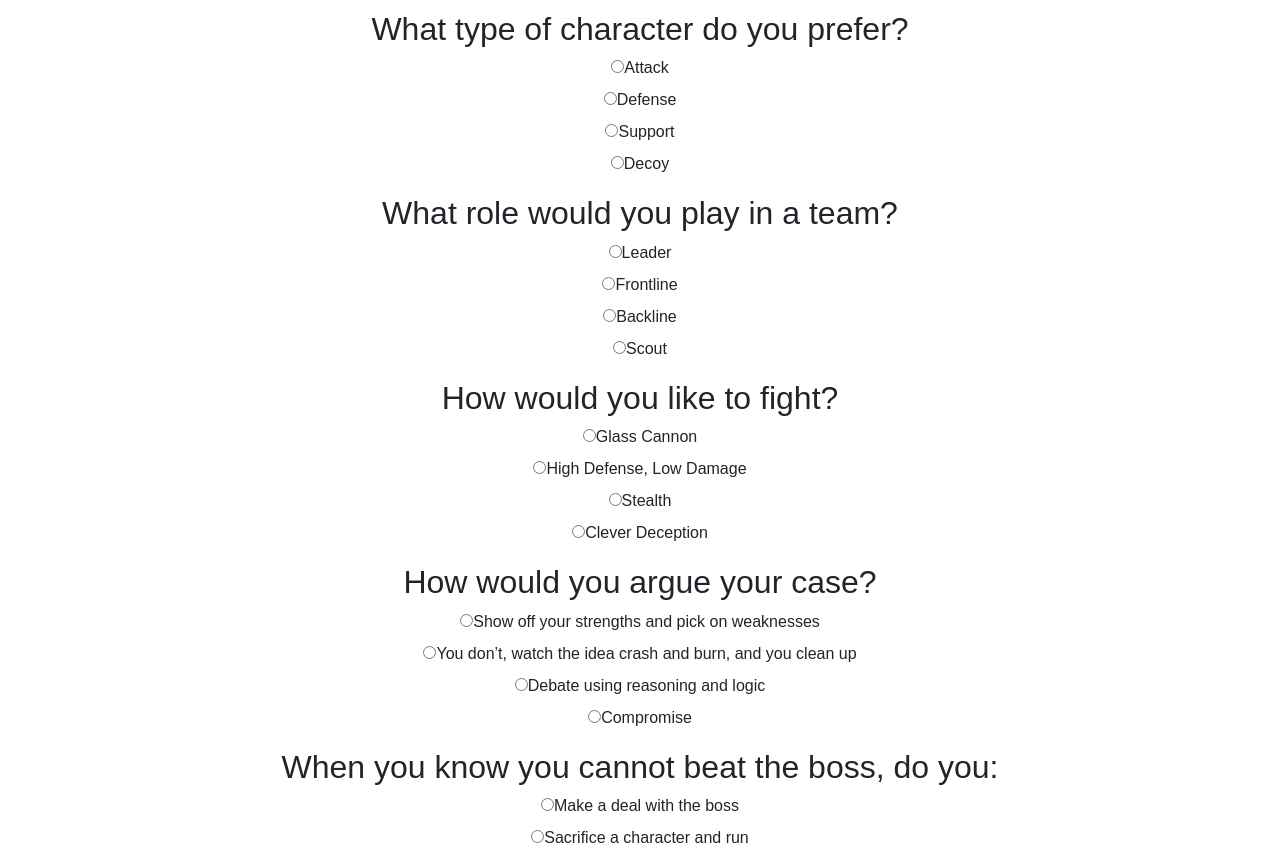
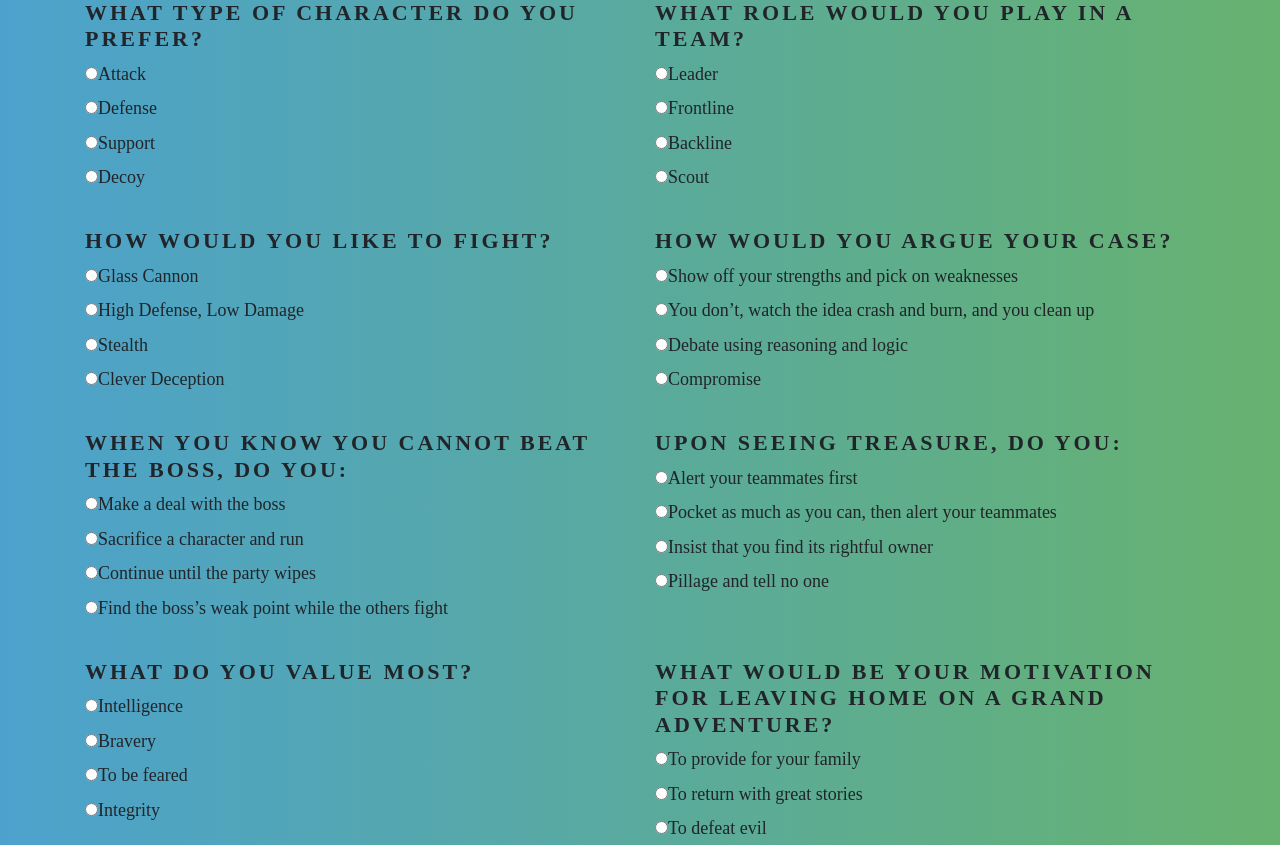
Before and after one commit to fullmetalcloud/Kharisma-client, a React (Create React App) app in the folder client/: page / in a window 1280 px wide. Shown: the top 845 px of the page. Built offline with nearby package versions, Linux system fonts and the light colour scheme.

Commit message:
styled page

```diff
--- a/client/src/App.css
+++ b/client/src/App.css
@@ -21,9 +21,36 @@
 .App-intro {
   font-size: large;
 }
+body {
+    background: linear-gradient(to right, #4ca2cd, #67B26F);
+}
+
+.col-sm-6 {
+  margin-bottom: 30px;
+}
+
+.col-sm-12 {
+  font-family: "Fanwood Text";
+	font-size: 18px;
+	font-style: normal;
+	font-variant: normal;
+	font-weight: 500;
+	line-height: 26.4px;
+}
 
 .container {
-  margin-top: 10px;
+  text-align: left;
+}
+
+.question {
+  font-family: "Maiden Orange";
+	font-size: 22px;
+	font-style: normal;
+	font-variant: normal;
+	font-weight: 900;
+  letter-spacing: 3px;
+	line-height: 26.4px;
+  text-transform: uppercase;
 }
 
 @keyframes App-logo-spin {
--- a/client/src/App.js
+++ b/client/src/App.js
@@ -32,13 +32,15 @@ class Question extends Component {
 
   render() {
     return (
-      <div className="container">
-        <h2>
+    <div className="col-sm-6">
+      <div className="question">
+        <label>
           {this.props.questions.question}
-        </h2>
+        </label>
+      </div>
       <div className="row">
+        <div className="radio">
           <div className="col-sm-12">
-            <div className="radio">
             {this.renderQuestion(0)}
           </div>
         </div>
@@ -123,6 +125,8 @@ class Questionnaire extends Component {
   render() {
     return (
       <div className="App">
+        <div className="container">
+          <div className="row">
             {questionsList.map((question, j) => {
               return (
                 <Question key={j}
@@ -132,6 +136,8 @@ class Questionnaire extends Component {
                 />
               )
             })}
+          </div>
+        </div>
         <button className="btn btn-default" type="submit" onClick={() => this.SubmitAnswers()}>Submit</button>
         <div>
           <ul>
```
Lines whose indentation alone changed are shown as unchanged.
